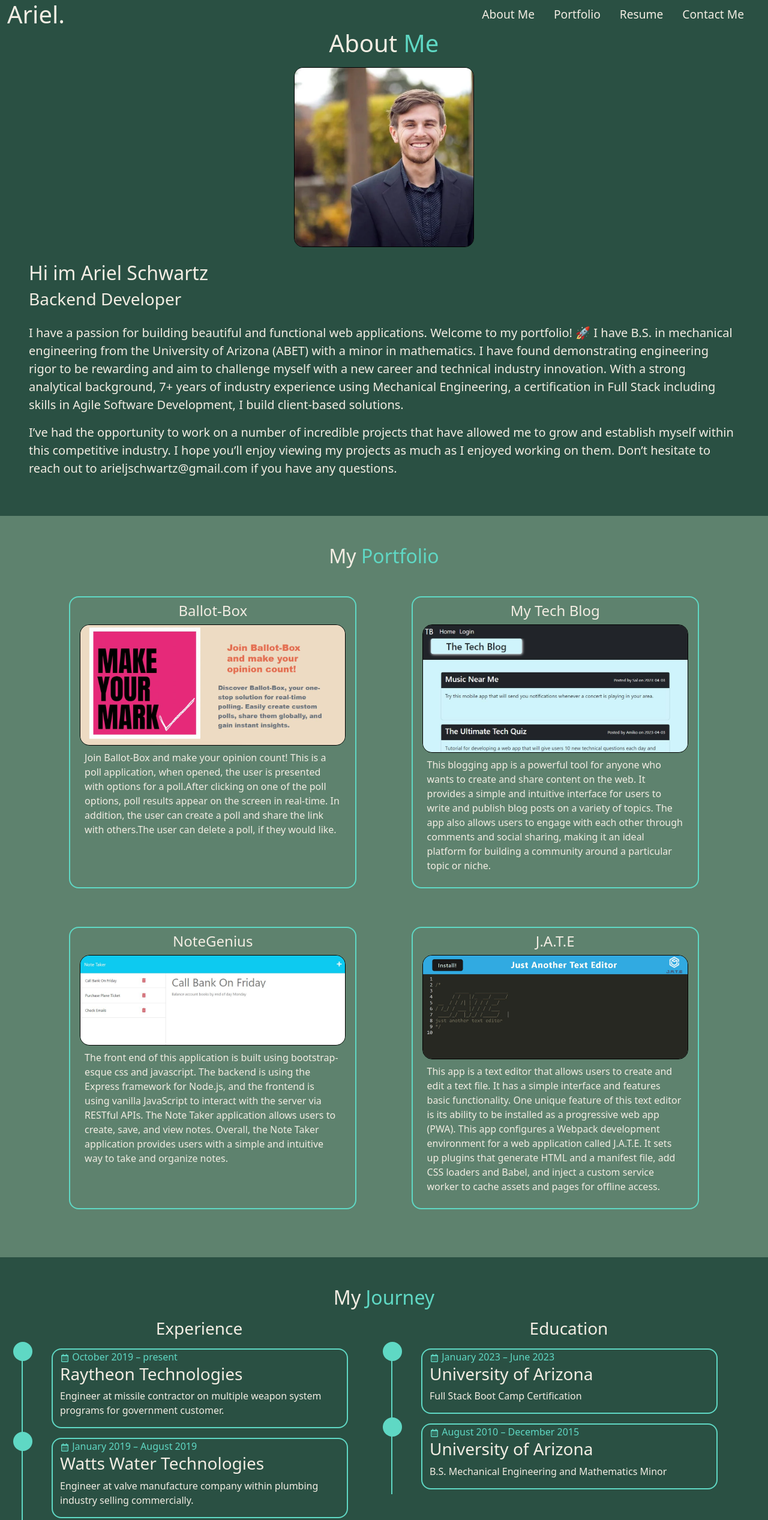
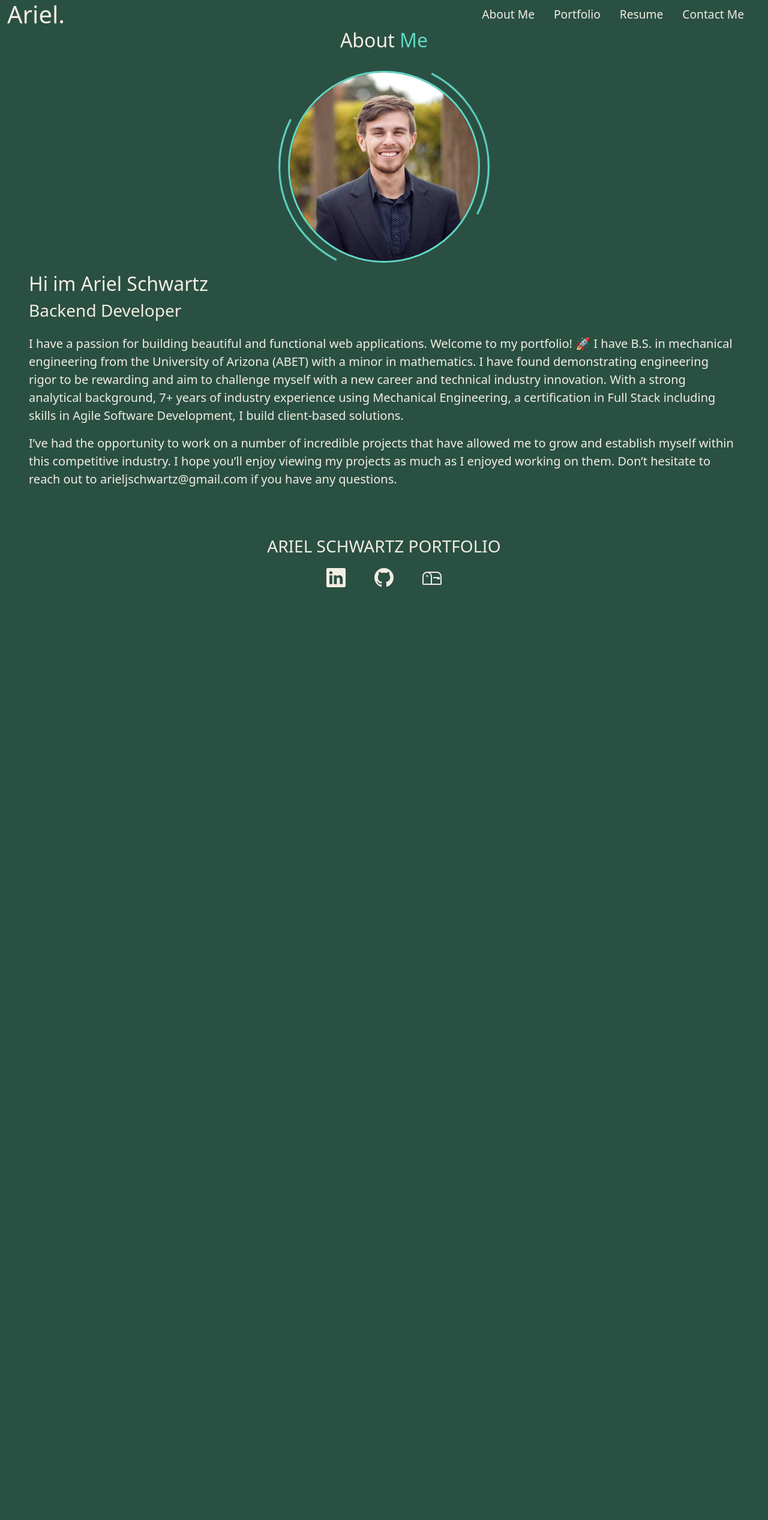
Before and after one commit to arishorts/arishorts-portfolio, a React (Create React App) app: page / in a window 1280 px wide. Shown: the top 2534 px of the page at 60% size. After the commit the page ends 1000 px from the top, so only its background shows below. Built offline with nearby package versions, Linux system fonts and the light colour scheme.

Commit message:
Added CSS animations and refactored the resume page

```diff
--- a/public/index.html
+++ b/public/index.html
@@ -9,7 +9,6 @@
       name="description"
       content="Web site created using create-react-app"
     />
-    <link rel="apple-touch-icon" href="%PUBLIC_URL%/logo192.png" />
     <!--
       manifest.json provides metadata used when your web app is installed on a
       user's mobile device or desktop. See https://developers.google.com/web/fundamentals/web-app-manifest/
--- a/src/App.css
+++ b/src/App.css
@@ -6,7 +6,7 @@
   border: none;
   outline: none;
   scroll-behavior: smooth;
-  /* user-select: none; */
+  user-select: none;
 }
 
 :root {
@@ -27,10 +27,11 @@
   --color-camel-tan: #d3b29c;
   --color-ivory-white: #f3ede3;
 }
-/* Hide the scrollbar
-.container::-webkit-scrollbar {
-  display: none;
-} */
+
+html {
+  background-color: var(--color-hunt-club);
+}
+/* How do i set the negative space to green */
 
 a:hover {
   color: var(--color-turquoise-blue) !important;
@@ -39,6 +40,7 @@ a:hover {
 
 .header-container {
   background-color: var(--color-hunt-club);
+  z-index: 10;
 }
 
 .header-brand,
@@ -57,8 +59,8 @@ a:hover {
 .aboutme-span,
 .portfolio-span,
 .contactme-span,
-.card-container,
-.card-year {
+.resumecard-container,
+.resumecard-year {
   color: var(--color-turquoise-blue);
 }
 
@@ -78,7 +80,7 @@ a:hover {
 .portfolio-header,
 .resume-header,
 .resume-subheader,
-.card-content,
+.resume-card,
 .contactme-header,
 .form-label,
 .footer-header,
@@ -95,6 +97,7 @@ a:hover {
 }
 
 .resume-card,
+.portfolio-card,
 #email,
 #name,
 #medium,
@@ -117,17 +120,85 @@ a:hover {
   font-size: 2rem;
 }
 
-.card-container {
+/* Resume Behavior */
+
+.resume-column {
   position: relative;
+  left: 2.4rem;
 }
 
-.card-container::before {
+.resume-card {
+  position: relative;
+  z-index: 1;
+}
+
+.resume-card::before {
+  position: absolute;
   content: "";
-  position: absolute;
-  top: -0.8rem;
-  left: -4.9rem;
+  top: -0.6rem;
+  left: -4.2rem;
   width: 2rem;
   height: 2rem;
   background-color: var(--color-turquoise-blue);
   border-radius: 50%;
 }
+
+.resumecard-content {
+  position: relative;
+  overflow: hidden;
+}
+
+.resumecard-content::before {
+  content: "";
+  position: absolute;
+  top: 0;
+  left: 0;
+  width: 0%;
+  height: 100%;
+  background-color: var(--color-cactus-green);
+  z-index: -1;
+  border-radius: 0.9rem;
+  transition: 0.5s;
+}
+
+.resumecard-content:hover::before {
+  width: 100%;
+}
+
+/* img control */
+.about-img {
+  display: flex;
+  justify-content: center;
+  position: relative;
+  padding: 1rem;
+}
+
+.about-img img {
+  border-radius: 50%;
+  width: 20rem;
+  height: 20rem;
+  object-position: 85% 50%;
+  object-fit: cover;
+  border: 0.2rem solid var(--color-turquoise-blue);
+}
+
+.circle-spin {
+  position: absolute;
+  top: 50%;
+  left: 50%;
+  transform: translate(-50%, -50%) rotate(0);
+  width: 22rem;
+  height: 22rem;
+  border-radius: 50%;
+  border-top: 0.2rem solid var(--color-turquoise-blue);
+  border-bottom: 0.2rem solid var(--color-turquoise-blue);
+  border-left: 0.2rem solid var(--color-hunt-club);
+  border-right: 0.2rem solid var(--color-hunt-club);
+  animation: aboutSpinner 8s linear infinite;
+}
+
+@keyframes aboutSpinner {
+  100% {
+    transform: translate(-50%, -50%) rotate(360deg);
+  }
+}
--- a/src/App.js
+++ b/src/App.js
@@ -1,5 +1,5 @@
 import "./App.css";
-import React from "react";
+import React, { useState } from "react";
 import ContactMe from "./components/contactme";
 import Portfolio from "./components/portfolio";
 import AboutMe from "./components/aboutme";
@@ -8,15 +8,30 @@ import Header from "./components/common/header";
 import Footer from "./components/footer";
 
 function App() {
+  const [currentPage, setCurrentPage] = useState("AboutMe");
+
+  // TODO: Add a comment describing the functionality of this method
+  const renderPage = () => {
+    if (currentPage === "AboutMe") {
+      return <AboutMe />;
+    }
+    if (currentPage === "Portfolio") {
+      return <Portfolio />;
+    }
+    if (currentPage === "Resume") {
+      return <Resume />;
+    }
+    return <ContactMe />;
+  };
+
+  const handlePageChange = (page) => setCurrentPage(page);
+
   return (
     <React.Fragment>
       <main className="main-container">
-        <Header />
         <div id="top"></div>
-        <AboutMe />
-        <Portfolio />
-        <Resume />
-        <ContactMe />
+        <Header currentPage={currentPage} handlePageChange={handlePageChange} />
+        {renderPage()}
         <Footer />
       </main>
     </React.Fragment>
--- a/src/components/aboutme.jsx
+++ b/src/components/aboutme.jsx
@@ -4,24 +4,13 @@ import React from "react";
 const AboutMe = () => {
   return (
     <div className="container-fluid py-5 px-5" id="aboutme">
-      <h1 className="text-center aboutme-header mb-3">
+      <h2 className="text-center aboutme-header mb-3">
         About <span className="aboutme-span">Me</span>
-      </h1>
+      </h2>
 
-      <picture className="row justify-content-center">
-        <img
-          alt="Ariel"
-          srcSet="/headshot.webp"
-          className="col-4 mb-4 p-0"
-          style={{
-            borderRadius: "5%",
-            objectFit: "cover",
-            objectPosition: "center",
-            width: 300,
-            height: 300,
-            border: "1px solid black",
-          }}
-        />
+      <picture className="about-img">
+        <img alt="Ariel" srcSet="/headshot.webp" />
+        <span className="circle-spin"></span>
       </picture>
 
       <section className="fs-5 aboutme-content">
--- a/src/components/common/experience.jsx
+++ /dev/null
@@ -1,18 +0,0 @@
-import React from "react";
-import { BiCalendar } from "react-icons/bi";
-
-const Experience = ({ name, summary, date }) => {
-  return (
-    <div className="card-content card-container">
-      <div className="card-content">
-        <div className="card-year">
-          <BiCalendar /> {date}
-        </div>
-        <h3>{name}</h3>
-        <p>{summary}</p>
-      </div>
-    </div>
-  );
-};
-
-export default Experience;
--- a/src/components/common/header.jsx
+++ b/src/components/common/header.jsx
@@ -2,7 +2,7 @@ import React from "react";
 import NavBar from "./navbar";
 // import { Outlet, NavLink } from "react-router-dom";
 
-const Header = () => {
+const Header = ({ currentPage, handlePageChange }) => {
   return (
     <React.Fragment>
       <div
@@ -10,10 +10,6 @@ const Header = () => {
         style={{ position: "fixed", width: "100%" }}
       >
         <div className="col-2">
-          {/* <NavLink className="navbar-brand" to="/">
-            Ariel
-          </NavLink> */}
-
           <a
             href="#top"
             className="h1 header-brand"
@@ -23,7 +19,7 @@ const Header = () => {
           </a>
         </div>
         <div className="col-10  d-flex justify-content-end">
-          <NavBar />
+          <NavBar currentPage={currentPage} onPageChange={handlePageChange} />
         </div>
       </div>
     </React.Fragment>
--- a/src/components/common/project.jsx
+++ b/src/components/common/portfoliocard.jsx
@@ -1,7 +1,7 @@
 import React from "react";
 // import { Tooltip } from "react-tooltip";
 
-function Project({ name, summary, date, url, description, image }) {
+function PortfolioCard({ name, summary, date, url, description, image }) {
   return (
     <div className="project">
       <a
@@ -37,4 +37,4 @@ function Project({ name, summary, date, url, description, image }) {
   );
 }
 
-export default Project;
+export default PortfolioCard;
--- /dev/null
+++ b/src/components/common/resumecard.jsx
@@ -0,0 +1,18 @@
+import React from "react";
+import { BiCalendar } from "react-icons/bi";
+
+const ResumeCard = ({ name, summary, date, index }) => {
+  return (
+    <div className="col-12 my-2 resume-card rounded-4 p-0" key={index}>
+      <div className="resumecard-content px-3">
+        <div className="resumecard-year m-2">
+          <BiCalendar /> {date}
+        </div>
+        <h3>{name}</h3>
+        <p className="resumecard-summary">{summary}</p>
+      </div>
+    </div>
+  );
+};
+
+export default ResumeCard;
--- a/src/components/contactMe.jsx
+++ b/src/components/contactMe.jsx
@@ -32,7 +32,7 @@ class ContactMe extends Form {
     return (
       <React.Fragment>
         <div className="container-fluid contactme-container" id="contactme">
-          <div className="mt-5 py-5 row justify-content-center">
+          <div className="py-5 row justify-content-center">
             <h2 className="text-center contactme-header mb-3">
               Contact <span className="contactme-span">Me</span>
             </h2>
--- a/src/components/portfolio.jsx
+++ b/src/components/portfolio.jsx
@@ -1,5 +1,5 @@
 import React, { Component } from "react";
-import Project from "./common/project";
+import PortfolioCard from "./common/portfoliocard";
 
 class Portfolio extends Component {
   state = {
@@ -60,10 +60,10 @@ class Portfolio extends Component {
                 key={index}
               >
                 <div
-                  className="resume-card p-2 rounded-4"
+                  className="portfolio-card p-2 rounded-4"
                   style={{ height: "100%" }}
                 >
-                  <Project
+                  <PortfolioCard
                     name={repo.name}
                     summary={repo.summary}
                     date={repo.date}
--- a/src/components/resume.jsx
+++ b/src/components/resume.jsx
@@ -1,4 +1,4 @@
-import Experience from "./common/experience";
+import ResumeCard from "./common/resumecard";
 import React, { Component } from "react";
 
 class Resume extends Component {
@@ -45,46 +45,36 @@ class Resume extends Component {
   render() {
     return (
       <React.Fragment>
-        <div id="resume" className="px-5 container-fluid resume-container">
+        <div id="resume" className="px-5 container-fluid resume-container row">
           <h2 className="resume-header pt-5 pb-2 text-center">
             My <span className="resume-span">Journey</span>
           </h2>
 
-          <div className="row g-5">
-            <div className="col-md-6">
+          <div className="col-md-6 resume-majorcolumn">
             <h3 className="text-center resume-subheader">Experience</h3>
             <div className="row px-5 resume-column">
               {this.state.experience.map((exp, index) => (
-                  <div
-                    className="col-12 my-2 resume-card rounded-4 "
+                <ResumeCard
                   key={index}
-                  >
-                    <Experience
                   name={exp.name}
                   summary={exp.summary}
                   date={exp.date}
                 />
-                  </div>
               ))}
             </div>
           </div>
 
-            <div className="col-md-6">
+          <div className="col-md-6 resume-majorcolumn">
             <h3 className="text-center resume-subheader">Education</h3>
-              <div className="row px-5 resume-column ">
+            <div className="row px-5 resume-column">
               {this.state.education.map((edu, index) => (
-                  <div
-                    className="col-12 my-2 resume-card rounded-4"
+                <ResumeCard
                   key={index}
-                  >
-                    <Experience
                   name={edu.name}
                   summary={edu.summary}
                   date={edu.date}
                 />
-                  </div>
               ))}
-              </div>
             </div>
           </div>
         </div>
```
Also changed, not shown: src/components/common/navbar.jsx (+25 -6 lines). Lines whose indentation alone changed are shown as unchanged.
